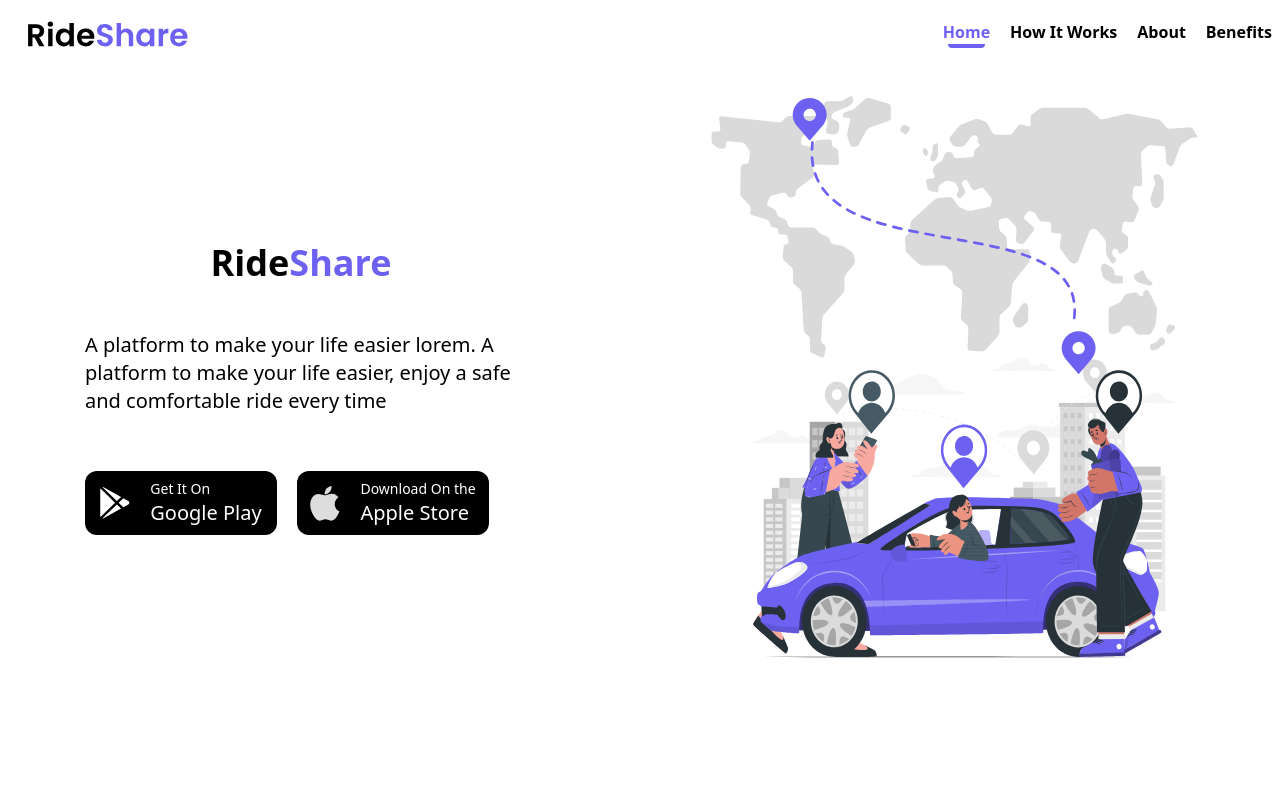
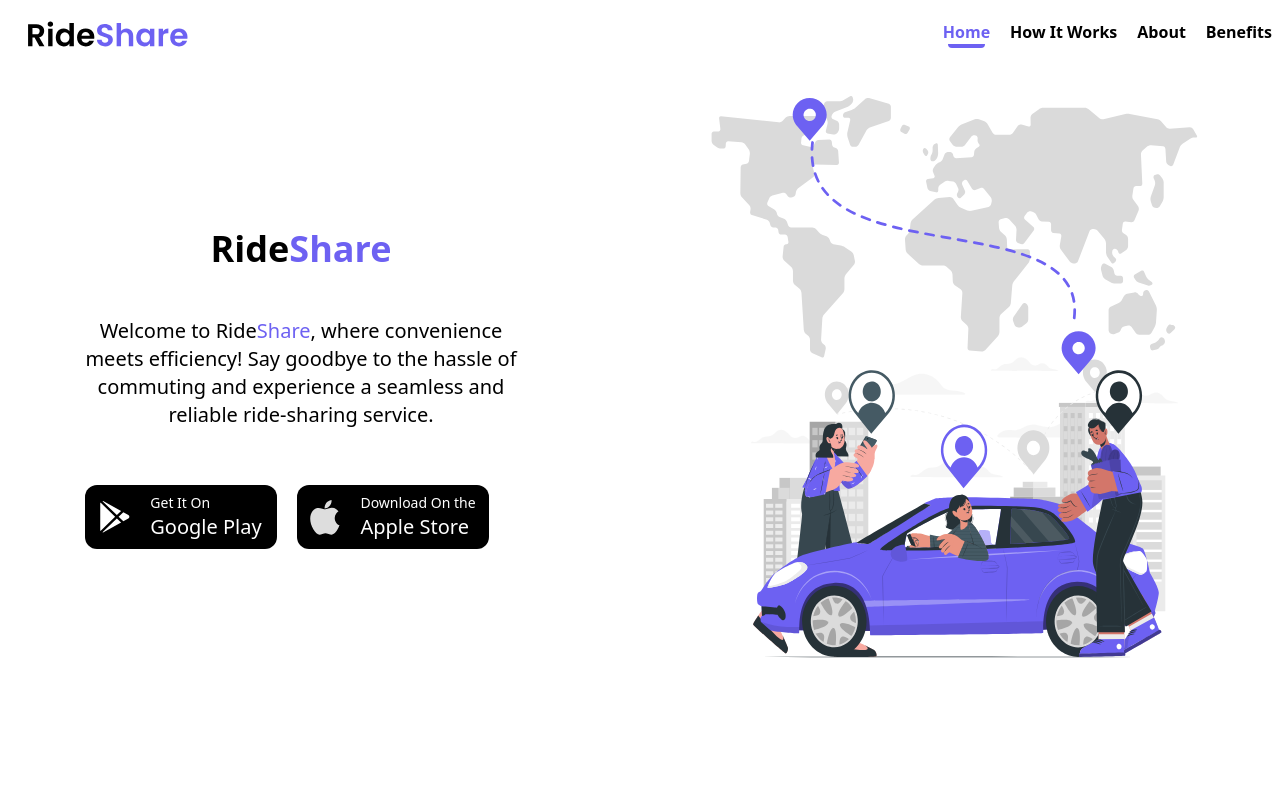
Before and after one commit to TsehaynehGetaneh/Rideshare-Web, a Next.js app: page / in a window 1280 px wide. Shown: the top 797 px of the page. Built offline with nearby package versions, Linux system fonts and the light colour scheme.

Commit message:
minox fix on herosection landing page

```diff
--- a/src/components/landing-page/hero-section/HeroSection.tsx
+++ b/src/components/landing-page/hero-section/HeroSection.tsx
@@ -13,9 +13,10 @@ const HeroSection = (props: Props) => {
         <div className="text-center font-bold text-4xl">
           Ride<span className="text-primary">Share</span>
         </div>
-        <div className="max-w-md text-xl p-2">
-          A platform to make your life easier lorem. A platform to make your
-          life easier, enjoy a safe and comfortable ride every time
+        <div className="max-w-md text-xl p-2 text-center">
+          Welcome to Ride<span className = "text-primary">Share</span>, where convenience meets efficiency! Say goodbye
+          to the hassle of commuting and experience a seamless and reliable
+          ride-sharing service.
         </div>
         <div className="flex gap-5 mx-auto p-2">
           <button className="flex gap-5 w-48 h-16 items-center justify-center bg-black rounded-xl">
```
Also changed, not shown: 1 other file (tests, documents, lock files or other folders).
